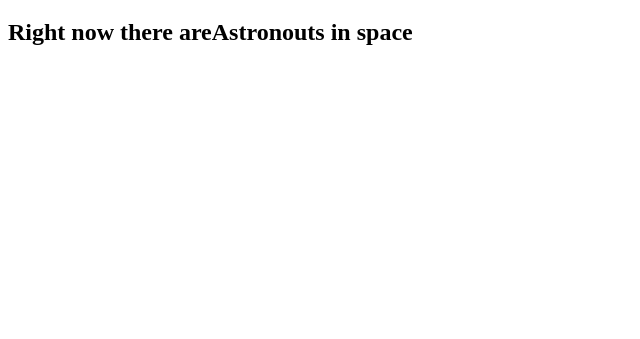
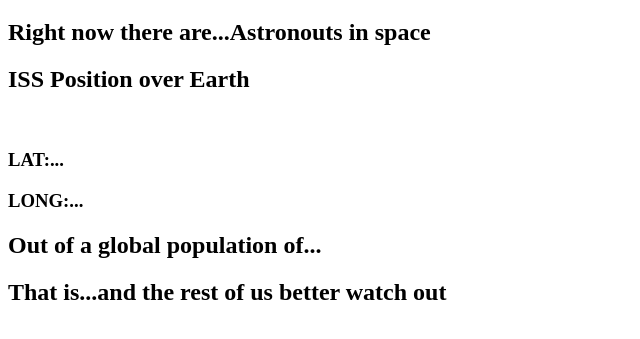
Before and after one commit to mgmichaela/in-a-galaxy-far-far-away, a plain HTML site: page html/index.html in a window 1280 px wide. Shown: the part 61-400 px from the top of the page, without its empty margins (0-640 px from the left). Drawn offline with Linux system fonts and the light colour scheme.

Commit message:
add sections to webpage

```diff
--- a/html/index.html
+++ b/html/index.html
@@ -18,9 +18,27 @@
         <section>
             <!---image here-->
             <div>
-                <h2>Right now there are<span></span>Astronouts in space</h2>
+                <h2>Right now there are<span>...</span>Astronouts in space</h2>
                 <!---astronouts' names here-->
             </div>
+        </section>
+
+        <section>
+            <div>
+            <h2>ISS Position over Earth</h2>
+            <br>
+            <h3>LAT:<span>...</span></h3>
+            <h3>LONG:<span>...</span></h3>
+            </div>
+        </section>
+
+        <section>
+            <h2>Out of a global population of<span>...</span></h2>
+        </section>
+
+
+        <section>
+            <h2>That is<span>...</span>and the rest of us better watch out</h2>
         </section>
 
     </main>
```
